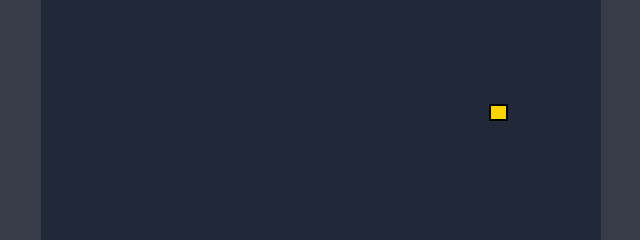
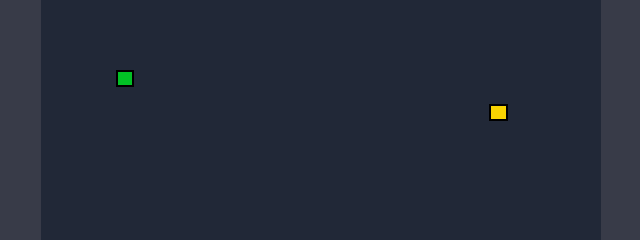
Before and after one commit to imrishab/snakegame, a plain HTML site: page index.html in a window 1280 px wide. Shown: the part 254-494 px from the top of the page, 319-959 px from the left. Drawn offline with Linux system fonts and the light colour scheme.

Commit message:
added snake

```diff
--- a/script.js
+++ b/script.js
@@ -1,6 +1,7 @@
 const playBoard = document.querySelector(".play-board");
 
 let foodX, foodY;
+let snakeX=5, snakeY=10;
 
 const changeFoodPosition = () => {
     foodX = Math.floor(Math.random() * 30) + 1;
@@ -9,8 +10,7 @@ const changeFoodPosition = () => {
 changeFoodPosition();
 const initGame = () => {
     let html = `<div class="food" style="grid-area:${foodY}/${foodX} "></div>`;
+    html += `<div class="snake" style="grid-area:${snakeY}/${snakeX} "></div>`;
     playBoard.innerHTML = html;
 }
 initGame();
-
-console.log(`math.random = ${math.random}`);
--- a/style.css
+++ b/style.css
@@ -44,7 +44,7 @@
     overflow: hidden;
   }
   .snake{
-    background-color: rgb(180, 255, 255);
+    background-color: rgb(2, 193, 37);
     border: 0.25vmin solid rgb(0, 0, 0);
   }
   .food{
```
